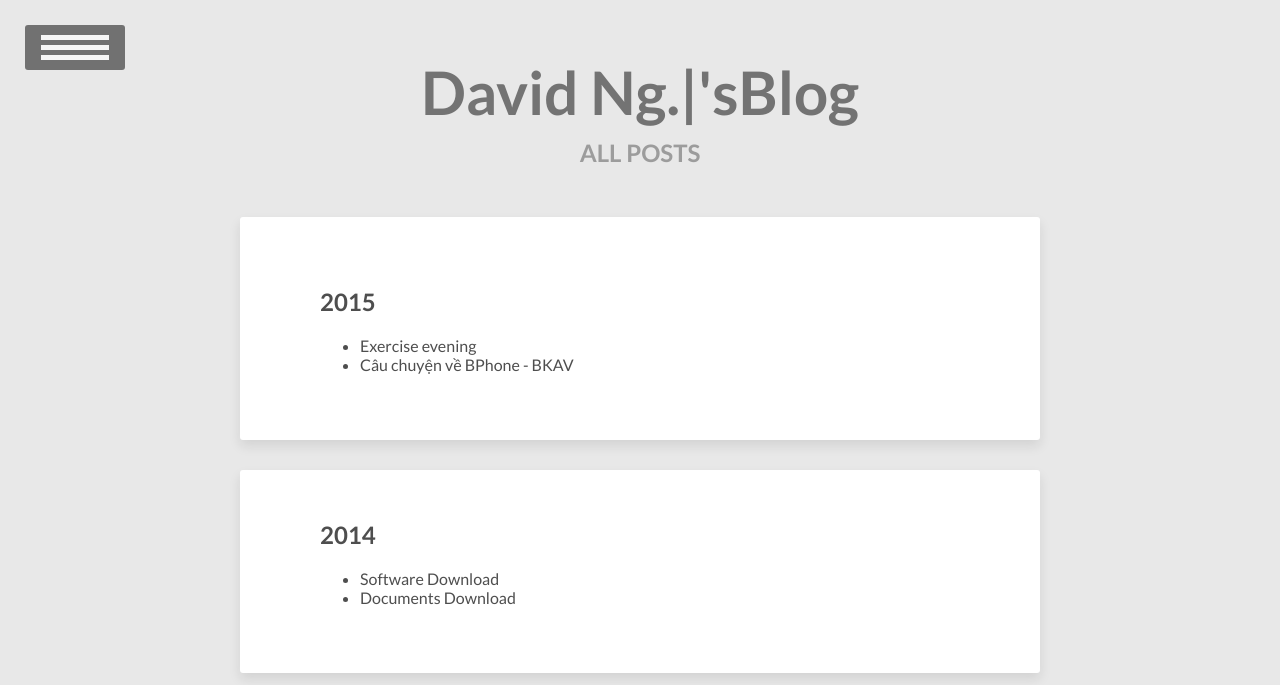
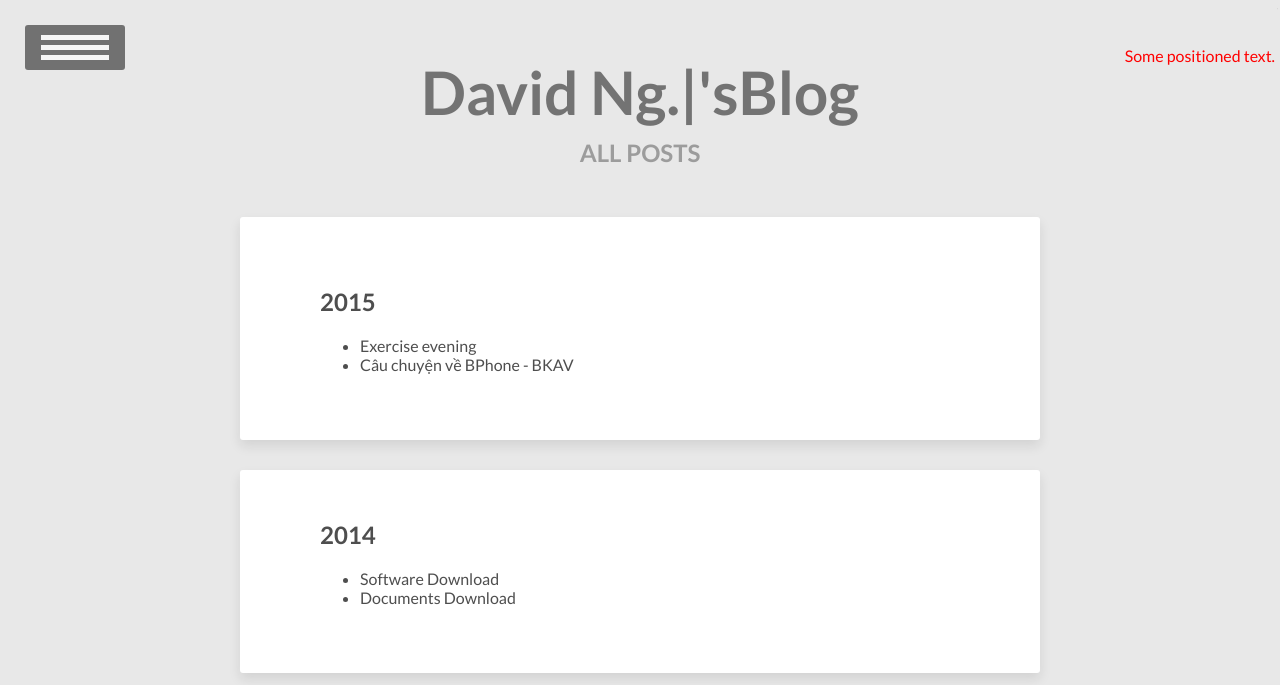
Before and after one commit to vareisen/vareisen.github.io, a Jekyll site: the page built from posts/index.html, in a window 1280 px wide. Shown: the top 685 px of the page. Built offline with Jekyll 4.4.1, drawn with Linux system fonts in a browser that asks for light colours; grey boxes are pictures that could not be loaded.

Commit message:
Update head.html

```diff
--- a/_includes/head.html
+++ b/_includes/head.html
@@ -62,4 +62,13 @@
 <style type="text/css">body {background-image:url({{ background }});}</style>
 {% endif %}
 
+<style>
+p.pos_fixed {
+    position: fixed;
+    top: 30px;
+    right: 5px;
+    color: red;
+}
+</style>
+<p class="pos_fixed">Some positioned text.</p>
 <marquee behavior="alternate"><marquee scrollamount="5" ONMOUSEOVER="this.stop();" ONMOUSEOUT="this.start();" width="200" >&#10084; have a nice day !</marquee></marquee>
```
